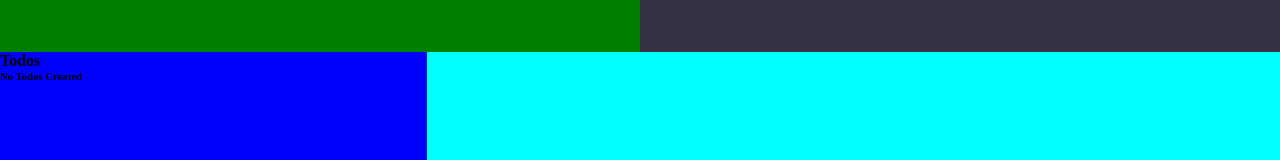
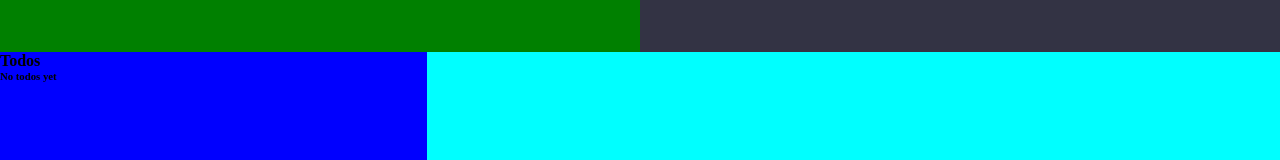
Before and after one commit to RNtaate/vite_todo, a React (Vite) app: page / in a window 1280 px wide. Shown: the part 148-308 px from the top of the page. Built offline with nearby package versions, Linux system fonts and the light colour scheme.

Commit message:
Update the structure of the data from an array to an object with id keys.

```diff
--- a/src/App.jsx
+++ b/src/App.jsx
@@ -5,7 +5,7 @@ import NewItemForm from './components/NewItemForm'
 
 function App() {
 
-  const [todos, setTodos] = useState([]);
+  const [todos, setTodos] = useState({});
 
   useEffect(() => {
     console.log(todos)
@@ -14,7 +14,7 @@ function App() {
   const handleAddingTodo = (newTodo) => {
     setTodos(currentTodos => {
       return (
-        [...currentTodos, newTodo]
+        {...currentTodos, [`${newTodo.id}`]: {...newTodo}}
       )
     })
   }
@@ -28,15 +28,15 @@ function App() {
       <div className='lower-div'>
         <aside className="items-list-aside" >
           <h4>Todos</h4>
-          {todos.length === 0 && <h6>No Todos Created</h6>}
+          {Object.keys(todos).length === 0 && <h6>No todos yet</h6>}
           <ul>
-            {todos.map( item => {
+            {Object.keys(todos).map( singleKey => {
               return(
-              <li key={item.id}>
-                <input type="checkbox" id={item.id} />
-                <label htmlFor={item.id} >{item.title}</label>
-                <button>Delete</button>
-              </li>
+                <li key={singleKey} >
+                  <input type='checkbox' id={singleKey} />
+                  <label htmlFor={singleKey}>{todos[singleKey].title}</label>
+                  <button>DELETE</button>
+                </li>
               )
             })}
           </ul>
```
